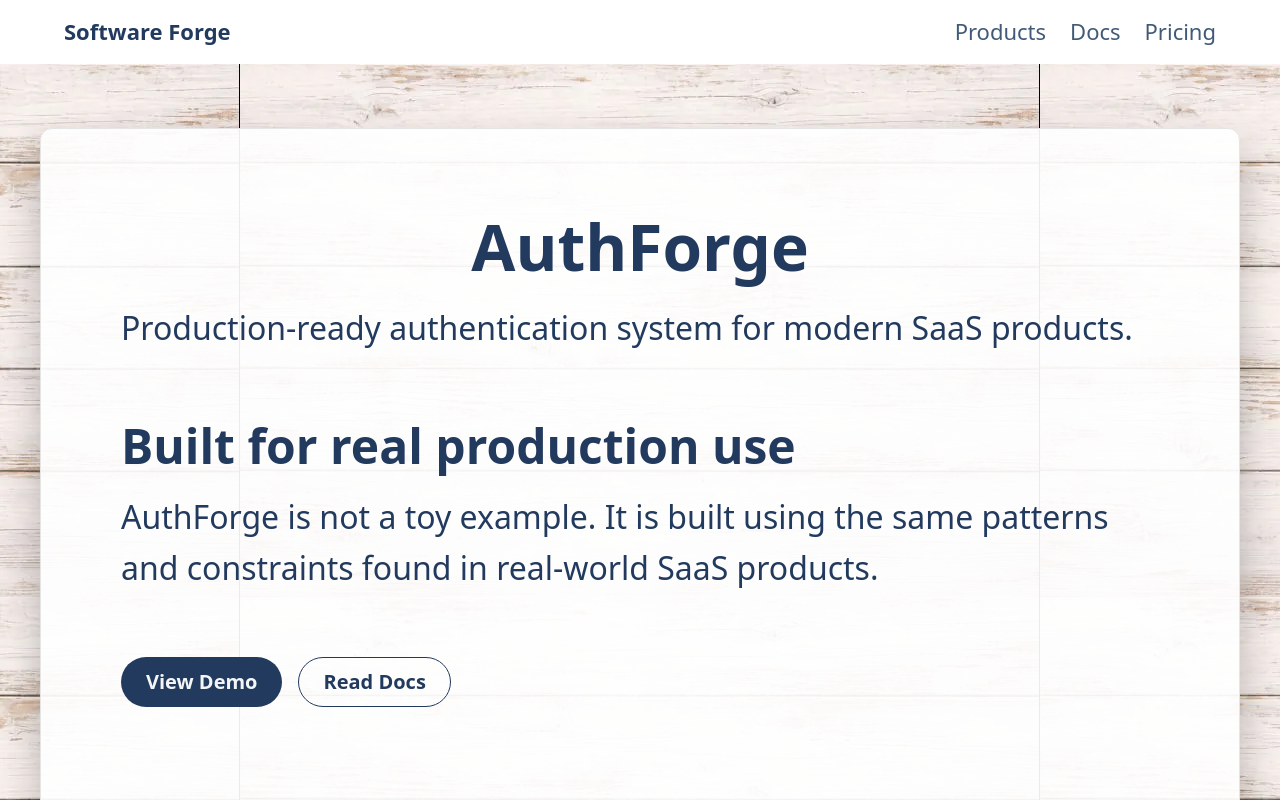
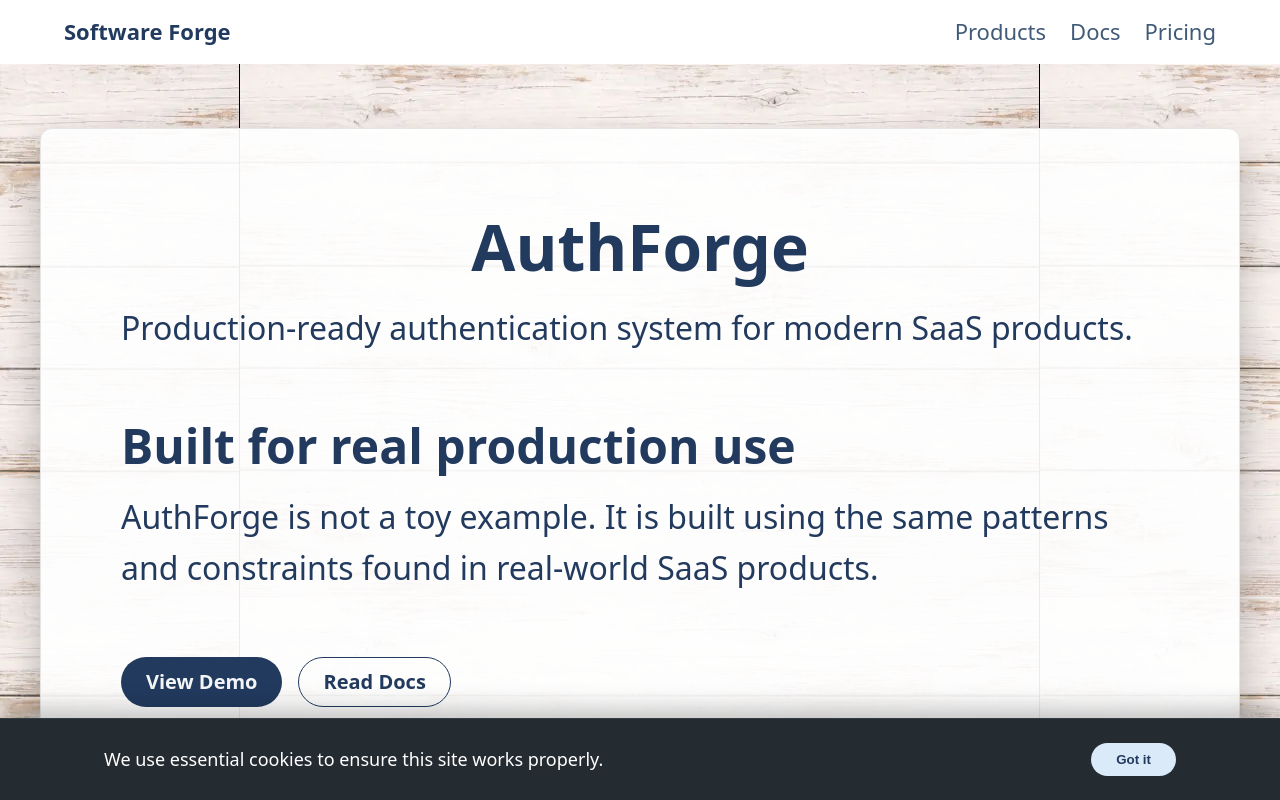
Before and after one commit to Grammeri/nextjs-landing, a Next.js app: page /products/authforge in a window 1280 px wide. Shown: the top 800 px of the page. Built offline with nearby package versions, Linux system fonts and the light colour scheme.

Commit message:
feat: add cookies notice

```diff
--- a/src/app/globals.css
+++ b/src/app/globals.css
@@ -2,6 +2,13 @@
 :root {
   /* Colors */
   --color-bg: #ffffff;
+  --color-surface-muted: #f2f3f5;
+  --color-surface-notice: #e3e6ea;
+  --color-surface-elevated: #e6e7eb;
+  --color-surface-system: #2b3640;
+  --color-surface-system-strong: #242b31;
+  --color-surface-accent: color-mix(in srgb, var(--color-accent) 14%, white 86%);
+  --color-text-inverse: #ffffff;
   --color-text: #111111;
   --color-muted: #666666;
   --color-border: #e5e5e5;
--- a/src/app/layout.tsx
+++ b/src/app/layout.tsx
@@ -1,6 +1,7 @@
 import type { Metadata } from 'next';
 import './globals.css';
 import Header from '@/components/header/Header';
+import CookieNotice from '@/components/cookie-notice/CookieNotice';
 
 export const metadata: Metadata = {
   title: 'Next.js Landing',
@@ -17,6 +18,7 @@ export default function RootLayout({
       <body>
         <Header />
         {children}
+        <CookieNotice />
       </body>
     </html>
   );
--- /dev/null
+++ b/src/components/cookie-notice/CookieNotice.module.css
@@ -0,0 +1,56 @@
+.notice {
+  position: fixed;
+  bottom: 0;
+  left: 0;
+  width: 100%;
+  background: var(--color-surface-system-strong);
+  box-shadow: 0 -8px 24px rgba(0, 0, 0, 0.25);
+  border-top: 1px solid rgba(255, 255, 255, 0.08);
+  z-index: 1000;
+  animation: cookieNoticeEnter 0.45s cubic-bezier(0.22, 1, 0.36, 1);
+}
+
+.inner {
+  max-width: var(--container-width);
+  margin: 0 auto;
+  padding:
+    var(--spacing-lg)
+    clamp(var(--spacing-lg), 5vw, var(--spacing-3xl));
+  display: flex;
+  align-items: center;
+  justify-content: space-between;
+  gap: var(--spacing-lg);
+}
+
+@keyframes cookieNoticeEnter {
+  from {
+    transform: translateY(120%);
+    opacity: 0;
+  }
+  to {
+    transform: translateY(0);
+    opacity: 1;
+  }
+}
+
+@media (prefers-reduced-motion: reduce) {
+  .notice {
+    animation: none;
+  }
+}
+
+.text {
+  margin: 0;
+  font-size: var(--font-size-sm);
+  line-height: var(--line-height-base);
+  color: var(--color-text-inverse);
+}
+
+.notice :global(button) {
+  background-color: var(--color-surface-accent);
+  color: var(--color-texas-blue);
+}
+
+.notice :global(button:hover) {
+  background-color: var(--color-surface-accent);
+}
--- /dev/null
+++ b/src/components/cookie-notice/CookieNotice.tsx
@@ -0,0 +1,38 @@
+'use client';
+
+import { useState } from 'react';
+import { usePathname } from 'next/navigation';
+import { Button } from '@/shared/ui/button';
+import styles from './CookieNotice.module.css';
+
+const STORAGE_KEY = 'cookie_notice_accepted';
+
+export default function CookieNotice() {
+  const pathname = usePathname();
+  const [hasAccepted, setHasAccepted] = useState(() => {
+    if (typeof window === 'undefined') {
+      return false;
+    }
+    return window.localStorage.getItem(STORAGE_KEY) === 'true';
+  });
+
+  const handleAccept = () => {
+    window.localStorage.setItem(STORAGE_KEY, 'true');
+    setHasAccepted(true);
+  };
+
+  if (pathname?.startsWith('/demo') || hasAccepted) {
+    return null;
+  }
+
+  return (
+    <div className={styles.notice} role="region" aria-live="polite">
+      <div className={styles.inner}>
+        <p className={styles.text}>We use essential cookies to ensure this site works properly.</p>
+        <Button variant="primary" onClick={handleAccept}>
+          Got it
+        </Button>
+      </div>
+    </div>
+  );
+}
```
